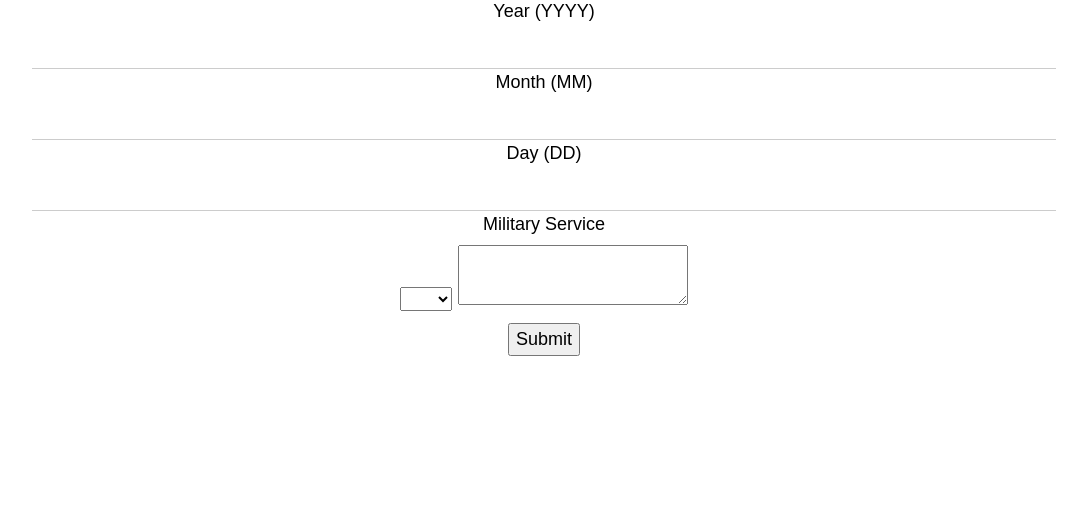
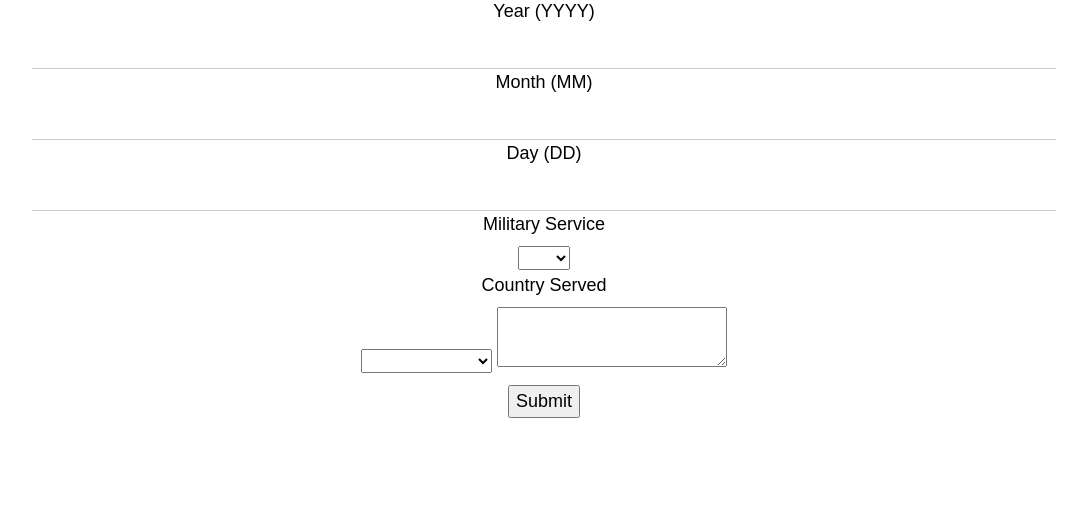
Before and after one commit to jacobNar/Php-Blog-Site, a PHP site: page /edit-bio.php in a window 1280 px wide. Shown: the part 802-1320 px from the top of the page, without its empty margins (96-1183 px from the left). Before the commit the page ends 1158 px from the top, so only its background shows below. Run offline with PHP 8.4, Linux system fonts and the light colour scheme; the visitor is signed in with stand-in values (Sample User, id 1); data that the repository does not hold is empty; some libraries are stand-ins or nearby versions.

Commit message:
added service country to biography and edit biogrpahy page

```diff
--- a/edit-bio.php
+++ b/edit-bio.php
@@ -24,6 +24,7 @@ if(isset($_POST['submit'])){
     $u_bio = format_bio($_POST['bio']);
     $id = $POST['id'];
     $military = $POST['military'];
+    $country_served = $POST['country_served'];
 
     if($_FILES['featured_img']['name'] != "") {
         $target_dir = "Photos/";
@@ -39,7 +40,7 @@ if(isset($_POST['submit'])){
             // if everything is ok, try to upload file
         } else {
             if (move_uploaded_file($_FILES["featured_img"]["tmp_name"], $target_file)) {
-                $query = "UPDATE `Bios` SET`fname` = '$fname', `lname` = '$lname', `birth_date` = '$bdate', `death_date` = '$ddate', `bio` = '$u_bio', `military` = $military, `featured_img` = '{$_FILES['featured_img']['name']}'  WHERE `bio_id` = $id LIMIT 1; ;";
+                $query = "UPDATE `Bios` SET`fname` = '$fname', `lname` = '$lname', `birth_date` = '$bdate', `death_date` = '$ddate', `bio` = '$u_bio', `military` = $military, `country_served` = '$country_served', `featured_img` = '{$_FILES['featured_img']['name']}'  WHERE `bio_id` = $id LIMIT 1; ;";
 
                 if(mysqli_query($conn, $query)){
                     $file_upload_success = true;
@@ -53,7 +54,7 @@ if(isset($_POST['submit'])){
             }
         }
     }else {
-        $query = "UPDATE `Bios` SET `fname` = '$fname', `lname` = '$lname', `birth_date` = '$bdate', `death_date` = '$ddate', `military` = $military, `bio` = '$u_bio' WHERE `bio_id` = $id LIMIT 1;";
+        $query = "UPDATE `Bios` SET `fname` = '$fname', `lname` = '$lname', `birth_date` = '$bdate', `death_date` = '$ddate', `military` = $military, `country_served` = '$country_served', `bio` = '$u_bio' WHERE `bio_id` = $id LIMIT 1;";
 
         if(mysqli_query($conn, $query)){
             $update_success = true;
@@ -125,11 +126,18 @@ if($update_success == true || $file_upload_success == true){
         <input class="w3-input"type="text" size="2" maxlength="2" name="dmonth" value="<?php echo $dmonth; ?>">
         <label="dmonth">Day (DD)</label>
         <input class="w3-input"type="text" size="2" maxlength="2" name="dday" value="<?php echo $dday; ?>">
-                        <label for="military">Military Service</label>
+        <label for="military">Military Service</label>
         <select name="military">
             <option></option>
             <option value="0">No</option>
             <option value="1">Yes</option>
+        </select>
+         <label for="country_served">Country Served</label>
+         <select name="country_served">
+            <option></option>
+            <option value="USA">United States</option>
+            <option value="Germany">Germany</option>
+            <option value="Israel">Israel</option>
         </select>
         <textarea name="bio">
              <?php echo $bio; ?>
```
Also changed, not shown: biographies.php (+13 -2 lines).
